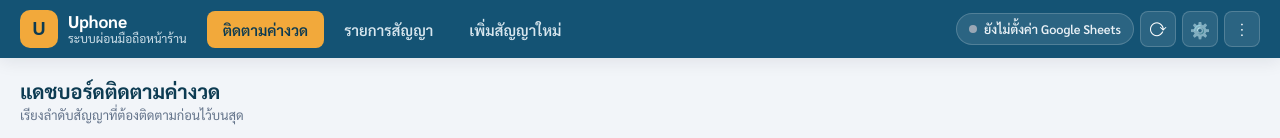
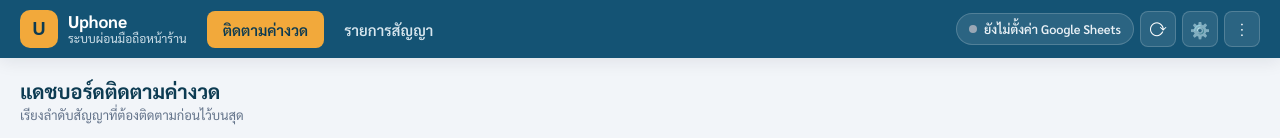
Before and after one commit to KongAdd/uphone-installment, a plain HTML site: page index.html in a window 1280 px wide. Shown: the top 138 px of the page. Drawn offline with Linux system fonts and the light colour scheme; a web font is replaced by a local one.

Commit message:
Remove redundant "เพิ่มสัญญาใหม่" nav tab
The list view already has a "+ เพิ่มสัญญาใหม่" button that opens the
same form, so the top-nav shortcut duplicated it.

```diff
--- a/index.html
+++ b/index.html
@@ -25,7 +25,6 @@
     <nav class="main-nav" id="mainNav">
       <button class="nav-btn" data-view="dashboard">ติดตามค่างวด</button>
       <button class="nav-btn" data-view="list">รายการสัญญา</button>
-      <button class="nav-btn" data-view="form">เพิ่มสัญญาใหม่</button>
     </nav>
 
     <div class="header-actions">
```
